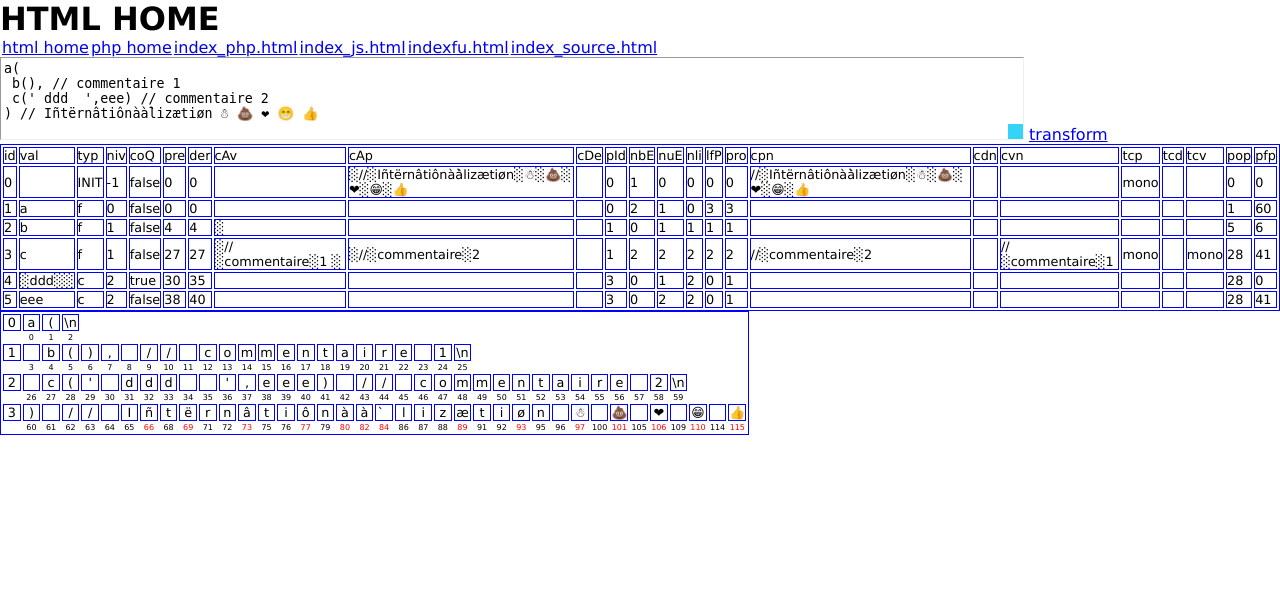
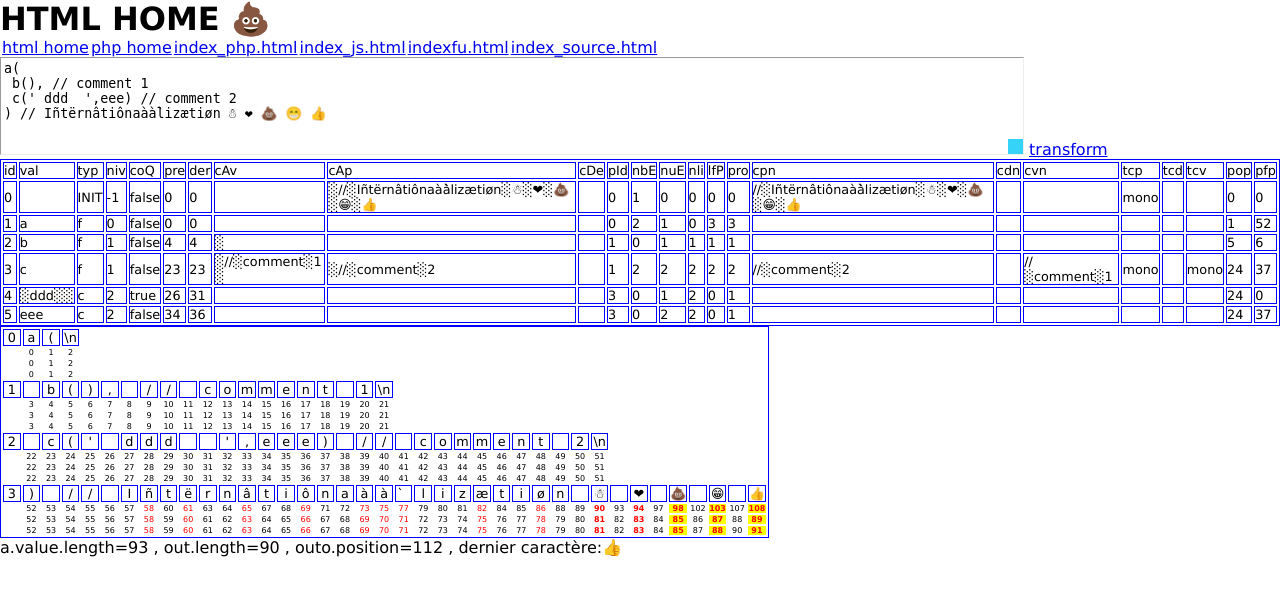
Before and after one commit to hugues-koolsol/fta, a PHP site: page /index.html in a window 1280 px wide. Shown: the part 19-615 px from the top of the page. Run offline with PHP 8.4, Linux system fonts and the light colour scheme.

Commit message:
2024-02-10-01

```diff
--- a/fta_www/funcToArray6.html
+++ b/fta_www/funcToArray6.html
@@ -400,6 +400,7 @@ var casDeTest=[
  {rep:44,test:t044                       , ret:true  , srcDiff:false , c:'' , tab:[[0,"","INIT",-1,false,0,0,"","","",0,3,0,0,0,0,"","","","","","",0,0],[1,"a","c",0,false,0,0,"","\n\n//=======================\n//b\n\n\n","",0,0,1,0,0,1,["","//=======================","//b","",""],"","","multi sans bloc","","",0,0],[2,"c","c",0,false,36,36,""," ","",0,0,2,6,0,1,"","","","","","",0,0],[3,"d","f",0,false,40,40," ","","",0,0,3,6,6,1,"","","","","","",41,42]]},
 
  {rep:45,test:t045                       , ret:true  , srcDiff:false , c:'' , tab:[[0,"","INIT",-1,false,0,0,"","","",0,3,0,0,0,0,"","","","","","",0,0],[1,"a","c",0,false,0,0,"","\n//=======================\n//b\n\n\n","",0,0,1,0,0,1,["//=======================","//b","",""],"","","multi sans bloc","","",0,0],[2,"c","c",0,false,35,35,""," ","",0,0,2,5,0,1,"","","","","","",0,0],[3,"d","f",0,false,39,39," ","","",0,0,3,5,5,1,"","","","","","",40,41]]},
+ {rep:46,test: `a(  )`                    , ret:true  , srcDiff:false , c:'' , tab:[[0,"","INIT",-1,false,0,0,"","","",0,1,0,0,0,0,"","","","","","",0,0],[1,"a","f",0,false,0,0,"","","  ",0,0,1,0,0,1,"","","","","","",1,4]]},
 
 
 
--- a/fta_www/index.css
+++ b/fta_www/index.css
@@ -89,3 +89,16 @@ input[type="submit"]{
  border:none;
  color:red;
 }
+.td4{
+ font-size:0.5rem;
+ border:none;
+ color:red;
+ background:yellow;
+ font-weight:bold;
+}
+.td5{
+ font-size:0.5rem;
+ border:none;
+ color:red;
+ font-weight:bold;
+}
--- a/fta_www/index.html
+++ b/fta_www/index.html
@@ -14,7 +14,7 @@
     <a href="funcToArray6.html">funcToArray6</a>
     <a href="aa_login.php">login</a>
   </nav>
-  <h1>HTML HOME</h1>
+  <h1>HTML HOME  &#128169;</h1>
   <ul class="menu2">
     <li><a href="index.html">html home</a></li>
     <li><a href="index.php">php home</a></li>
@@ -24,9 +24,9 @@
     <li><a href="index_source.html">index_source.html</a></li>
   </ul>
   <textarea class="txtar1" id="txtar1" rows="4">a(
- b(), // commentaire 1
- c(' ddd  ',eee) // commentaire 2
-) // Iñtërnâtiônàà̀lizætiøn ☃ 💩 ❤ 😁 👍</textarea>
+ b(), // comment 1
+ c(' ddd  ',eee) // comment 2
+) // Iñtërnâtiônaàà̀lizætiøn ☃ ❤ 💩 😁 👍</textarea>
   <a href="javascript:transform()">transform</a>
   <div id="message1"></div>
   <div id="resultat1"></div>
@@ -38,24 +38,24 @@ function iterateCharacters(str) {
 // https://stackoverflow.com/questions/63905684/how-can-a-3-byte-wide-utf-8-character-only-use-a-single-utf-16-code-unit
   var out=[];
   let te = new TextEncoder();
-  let totalBytes = 0;
   let position=0;
-
+  let position2=0;
   let arr = [...str];
   for (let i = 0; i < arr.length; i++) {
     let bytes = te.encode(arr[i]).length;
     let length = arr[i].length;
-    totalBytes += bytes;
-    out.push([arr[i],bytes,position]);
+    out.push([arr[i],bytes,position,position2]);
     position+=bytes;
+    position2+=(bytes==4?2:1);
   }
-  return out;
+  return {'out':out,'position':position,'position2':position2};
 }
 
 
 
 function transform(){
   //"àà"
+  var out=[];
 
   document.getElementById('message1').innerHTML='';
   document.getElementById('resultat1').innerHTML='';
@@ -64,7 +64,7 @@ function transform(){
 
   var lines = a.value.split(/\r|\r\n|\n/);
   var count = lines.length;
-  a.setAttribute('rows',count);
+  a.setAttribute('rows',count+1);
 
   var b=functionToArray(a.value,true);
   console.log('b=',b);
@@ -108,12 +108,14 @@ function transform(){
     var debut=0;
     console.log(a.value);
 
-    var out=iterateCharacters(a.value);
+    var outo=iterateCharacters(a.value);
+    out=outo.out;
     console.log(out);
     console.log('a.value.length=',a.value.length);
     for(var i=0;i<out.length;i++){
       var td1=document.createElement('td');
       td1.innerHTML=out[i][0].replace('\n','\\n');
+      td1.title='&#'+out[i][0].codePointAt(0)+'; ('+out[i][1]+')';
       tr1.appendChild(td1);
 
 
@@ -130,19 +132,87 @@ function transform(){
          var td1=document.createElement('td');
          if(out[j][1]==1){
           td1.setAttribute('class','td2');
+         }else if(out[j][1]==3  ){
+          td1.setAttribute('class','td5');
+         }else if( out[j][1]==4 ){
+          td1.setAttribute('class','td4');
          }else{
           td1.setAttribute('class','td3');
          }
          td1.innerHTML=out[j][2];
          tr1.appendChild(td1);
        }
+       // position du backslash n
        var td1=document.createElement('td');
        td1.setAttribute('class','td2');
-       td1.innerHTML=out[j][2];
+       td1.innerHTML=out[j][2]+'';
        tr1.appendChild(td1);
+
+       t2.appendChild(tr1);
+
+
+       var tr1=document.createElement('tr');
+       var td1=document.createElement('td');
+       td1.setAttribute('class','td2');
+       td1.innerHTML='&nbsp;';
+       tr1.appendChild(td1);
+
+       for(var j=debut;j<i;j++){
+         var td1=document.createElement('td');
+         if(out[j][1]==1){
+          td1.setAttribute('class','td2');
+         }else if(out[j][1]==3  ){
+          td1.setAttribute('class','td5');
+         }else if( out[j][1]==4 ){
+          td1.setAttribute('class','td4');
+         }else{
+          td1.setAttribute('class','td3');
+         }
+         td1.innerHTML=j;
+         tr1.appendChild(td1);
+       }
+       // position du backslash n
+       var td1=document.createElement('td');
+       td1.setAttribute('class','td2');
+       td1.innerHTML=j+'';
+       tr1.appendChild(td1);
+
+       t2.appendChild(tr1);
+
+
+       var tr1=document.createElement('tr');
+       var td1=document.createElement('td');
+       td1.setAttribute('class','td2');
+       td1.innerHTML='&nbsp;';
+       tr1.appendChild(td1);
+
+       for(var j=debut;j<i;j++){
+         var td1=document.createElement('td');
+         if(out[j][1]==1){
+          td1.setAttribute('class','td2');
+         }else if(out[j][1]==3  ){
+          td1.setAttribute('class','td5');
+         }else if( out[j][1]==4 ){
+          td1.setAttribute('class','td4');
+         }else{
+          td1.setAttribute('class','td3');
+         }
+         td1.innerHTML=out[j][3]+'';
+         tr1.appendChild(td1);
+       }
+       // position du backslash n
+       var td1=document.createElement('td');
+       td1.setAttribute('class','td2');
+       td1.innerHTML=out[j][3]+'';
+       tr1.appendChild(td1);
+
+       t2.appendChild(tr1);
+
+
+
+
        debut=i+1;
 
-       t2.appendChild(tr1);
 
 
        var tr1=document.createElement('tr');
@@ -158,7 +228,6 @@ function transform(){
 
     t2.appendChild(tr1);
 
-    t2.appendChild(tr1);
 
 
     var tr1=document.createElement('tr');
@@ -171,6 +240,10 @@ function transform(){
       var td1=document.createElement('td');
       if(out[j][1]==1){
        td1.setAttribute('class','td2');
+      }else if(out[j][1]==3  ){
+       td1.setAttribute('class','td5');
+      }else if( out[j][1]==4 ){
+       td1.setAttribute('class','td4');
       }else{
        td1.setAttribute('class','td3');
       }
@@ -178,6 +251,55 @@ function transform(){
       tr1.appendChild(td1);
     }
     t2.appendChild(tr1);
+
+    var tr1=document.createElement('tr');
+    var td1=document.createElement('td');
+    td1.setAttribute('class','td2');
+    td1.innerHTML='&nbsp;';
+    tr1.appendChild(td1);
+
+    for(var j=debut;j<i;j++){
+      var td1=document.createElement('td');
+      if(out[j][1]==1){
+       td1.setAttribute('class','td2');
+      }else if(out[j][1]==3  ){
+       td1.setAttribute('class','td5');
+      }else if( out[j][1]==4 ){
+       td1.setAttribute('class','td4');
+      }else{
+       td1.setAttribute('class','td3');
+      }
+      td1.innerHTML=j;
+      tr1.appendChild(td1);
+    }
+
+    t2.appendChild(tr1);
+
+
+
+    var tr1=document.createElement('tr');
+    var td1=document.createElement('td');
+    td1.setAttribute('class','td2');
+    td1.innerHTML='&nbsp;';
+    tr1.appendChild(td1);
+
+    for(var j=debut;j<i;j++){
+      var td1=document.createElement('td');
+      if(out[j][1]==1){
+       td1.setAttribute('class','td2');
+      }else if(out[j][1]==3  ){
+       td1.setAttribute('class','td5');
+      }else if( out[j][1]==4 ){
+       td1.setAttribute('class','td4');
+      }else{
+       td1.setAttribute('class','td3');
+      }
+      td1.innerHTML=out[j][3];
+      tr1.appendChild(td1);
+    }
+
+    t2.appendChild(tr1);
+
 
 /*
     var td1=document.createElement('td');
@@ -189,6 +311,12 @@ function transform(){
 
 
     document.getElementById('resultat1').appendChild(t2);
+    var sp1=document.createElement('span');
+
+    var longueurDernierCaractere=out[out.length-1][1]==4?2:1;
+
+    sp1.innerHTML='a.value.length='+a.value.length + ' , out.length=' + out.length + ' , outo.position=' + outo.position + ' , dernier caractère:' + a.value.substr( a.value.length-longueurDernierCaractere,longueurDernierCaractere) ;
+    document.getElementById('resultat1').appendChild(sp1);
 
 
 
```
Also changed, not shown: fta_www/aa_login_test.php (+11 -5 lines).
